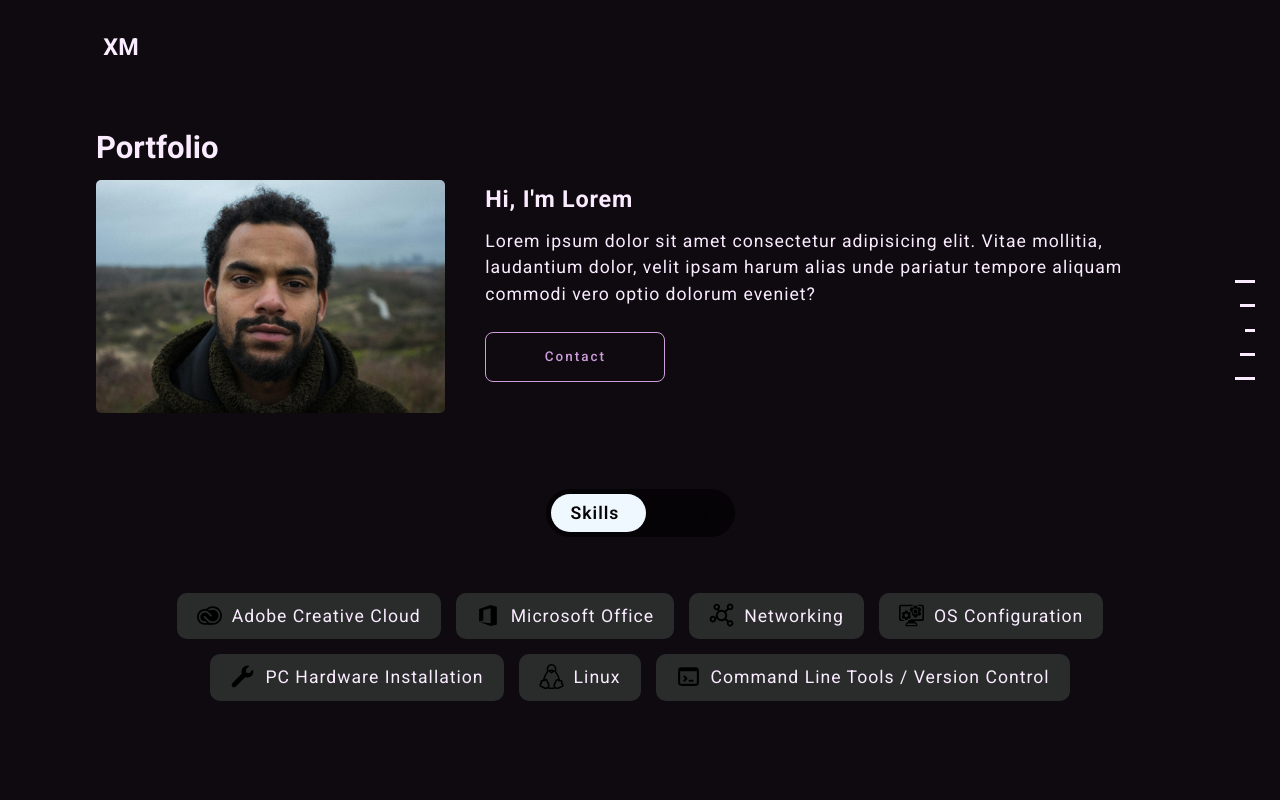
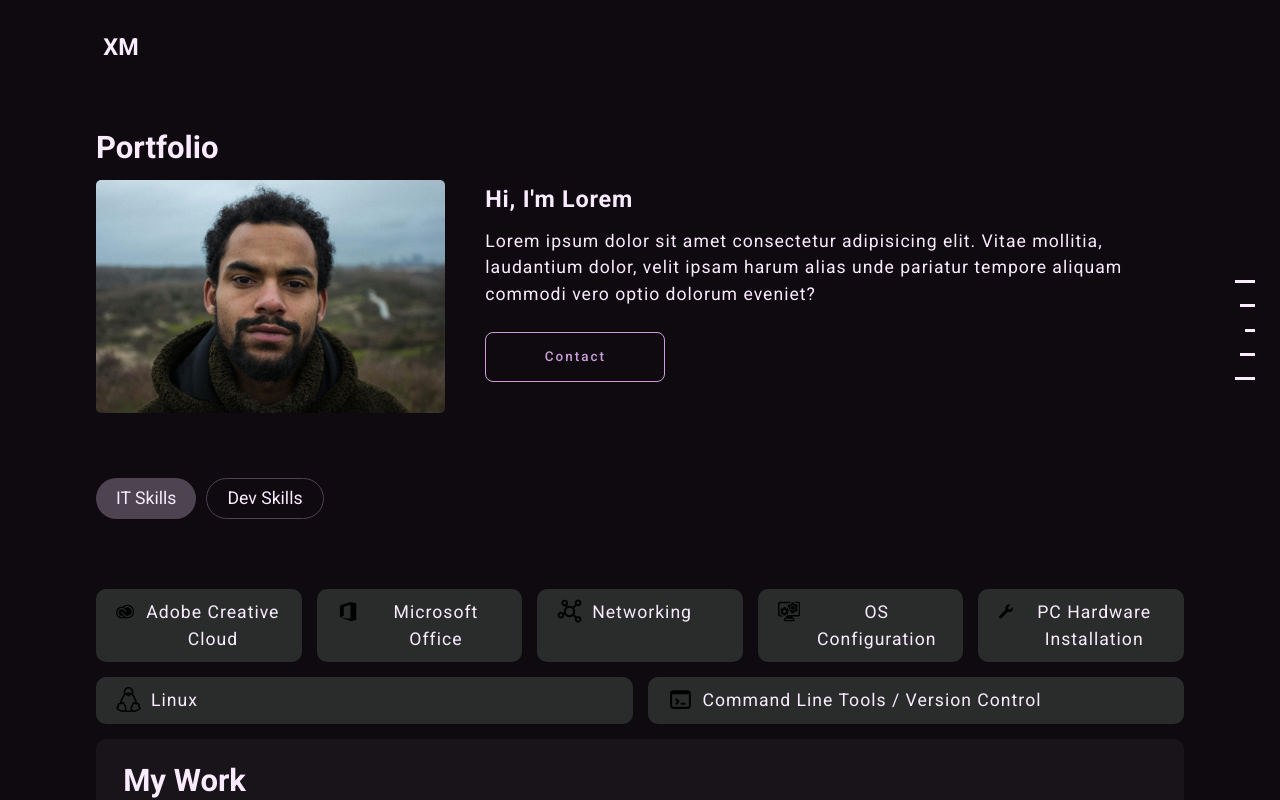
Before and after one commit to codebyxav/codebyxav.github.io, a React (Create React App) app: page / in a window 1280 px wide. Shown: the top 800 px of the page. Built offline with nearby package versions, Linux system fonts and the light colour scheme.

Commit message:
added code to switch between tech and dev skills

```diff
--- a/src/components/main_components/Hero.js
+++ b/src/components/main_components/Hero.js
@@ -1,11 +1,13 @@
-import { useEffect, useState } from 'react';
+import { useEffect, useRef, useState } from 'react';
 import portrait from '../../assets/thyrone.jpg';
 import { adobe, office, network, configuration, linux, cli, hardware } from '../../assets/icons';
 
 export default function Hero() {
 
-  const [skill, setSkill] = useState([]);
+  const [dskill, setDSkill] = useState([]);
   const [tskills, setTskills] = useState([]);
+  const [devEl, setDevEl] = useState([]);
+  const [itEl, setItEl] = useState([]);
 
   const devList = [
     { name: 'Adobe Creative Cloud', icon: null },
@@ -30,20 +32,34 @@
   ];
 
 
+  function devskill() {
+    itEl.classList.toggle('skill_show');
+    devEl.classList.toggle('skill_active');
+    setTimeout(() => {
+      itEl.classList.toggle('skill_active');
+      devEl.classList.toggle('skill_show');
+    }, 500);
+  }
 
-
-
-  function skillSwap() {
-    skill.classList.toggle('swap');
+  function itskill() {
+    devEl.classList.toggle('skill_show');
+    itEl.classList.toggle('skill_active');
+    setTimeout(() => {
+      devEl.classList.toggle('skill_active');
+      itEl.classList.toggle('skill_show');
+    }, 500);
   }
 
 
 
 
+  useEffect(() => {
 
-  useEffect(() => {
-    setSkill(document.querySelector('.skills_toggle > div'));
+    setDSkill(devList);
     setTskills(techList);
+
+    setDevEl(document.querySelector('.dev'));
+    setItEl(document.querySelector('.tech'));
   },[]);
 
 
@@ -93,17 +109,19 @@
 
         <div className='skills_toggle'>
 
-          <div onClick={skillSwap} >
-            <span></span>
-            <p>Skills</p>
-            <p>Tools</p>
+          <div>
+
+            <button onClick={itskill}>IT Skills</button>
+
+            <button onClick={devskill}>Dev Skills</button>
+
           </div>
 
         </div>
 
         <div className='skills_list'>
 
-          <div className='tech'>
+          <div className='tech skill_active skill_show'>
             <ul>
               { tskills.map((e, index) => {
                   return (
@@ -114,7 +132,16 @@
             </ul>
           </div>
 
-          <div className='dev'></div>
+          <div className='dev'>
+            <ul>
+              { dskill.map((e, index) => {
+                  return (
+                    <li key={index} className='tech_skill'>   <span>{e.icon}</span>    {`${e.name}`}</li>
+                  )
+                })
+              }
+            </ul>
+          </div>
 
         </div>
 
```
Also changed, not shown: src/components/DeskMenu.js (+0 -7 lines), src/dist/styles.css, 1 other file (tests, documents, lock files or other folders).
